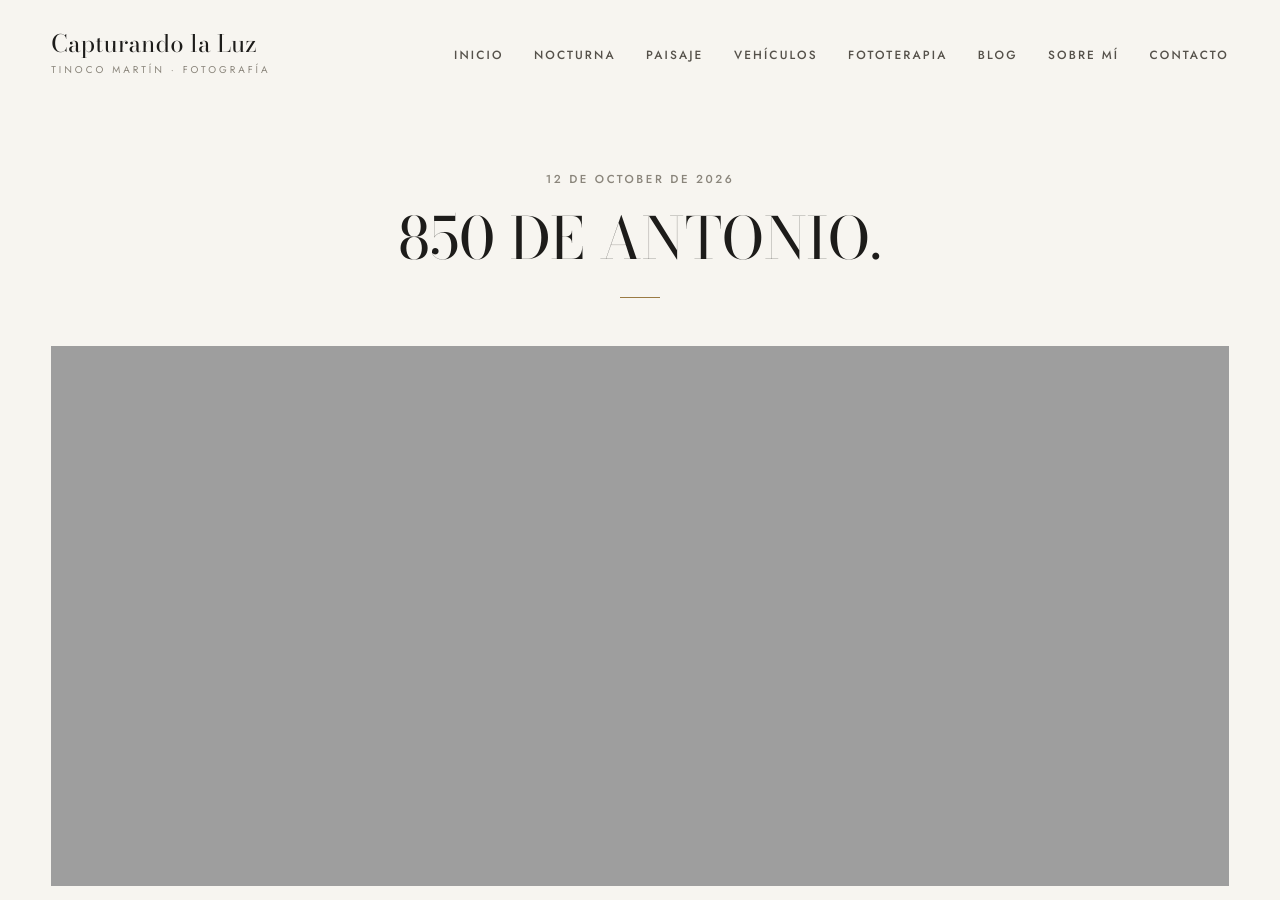
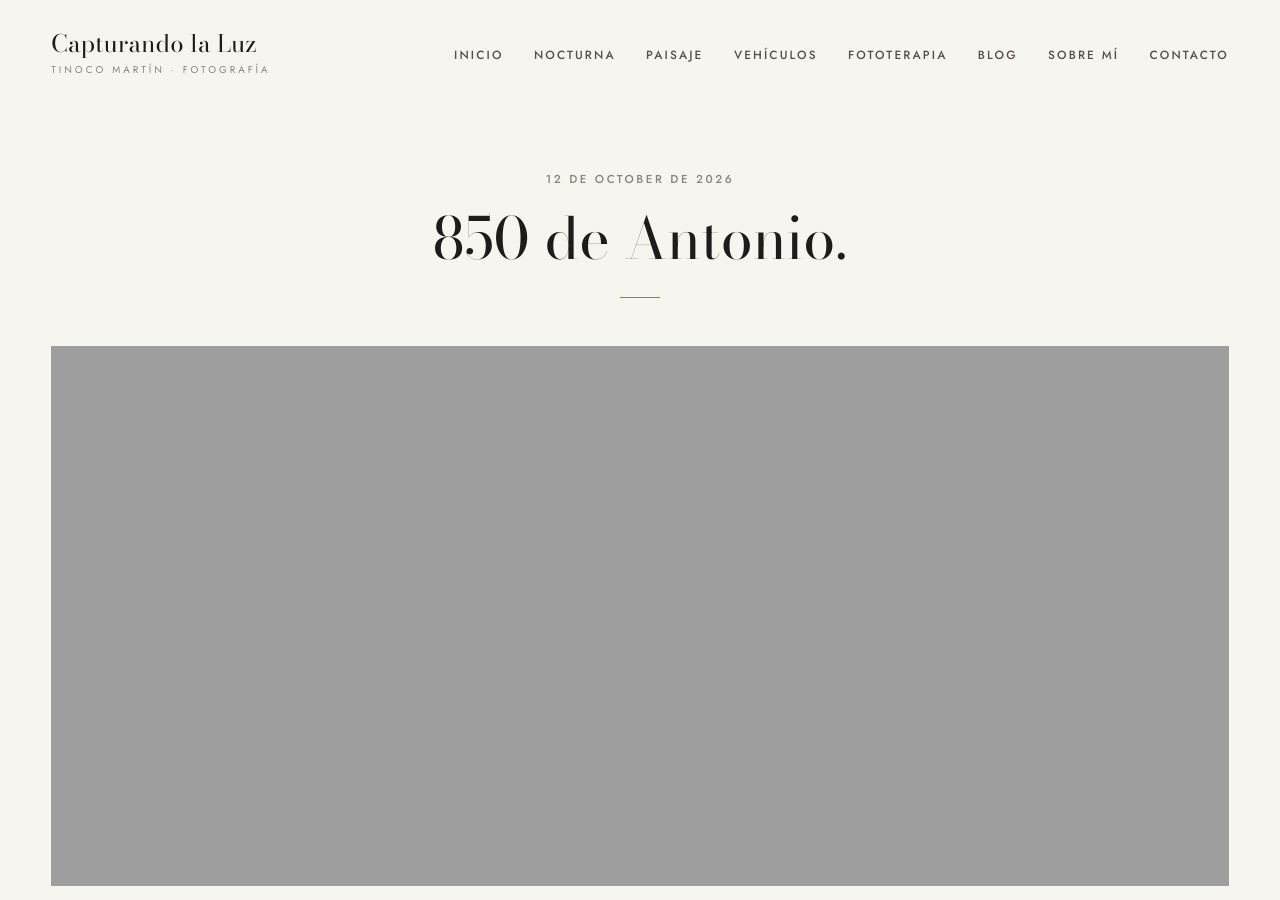
Before and after one commit to tinocomartin/tinocomartin.github.io, a Jekyll site: the page built from _posts/2026-10-12-850-de-antonio..md, in a window 1280 px wide and 900 px high. Built offline with Jekyll 4.4.1, drawn with Linux system fonts in a browser that asks for light colours.

```diff
--- a/_posts/2026-10-12-850-de-antonio..md
+++ b/_posts/2026-10-12-850-de-antonio..md
@@ -1,5 +1,5 @@
 ---
-title: 850 DE ANTONIO.
+title: 850 de Antonio.
 date: 2026-10-12
 imagen: https://tinocomartin.com/assets/vehiculos/850%20DE%20ANTONIO.webp
 pagina_relacionada: ''
```
